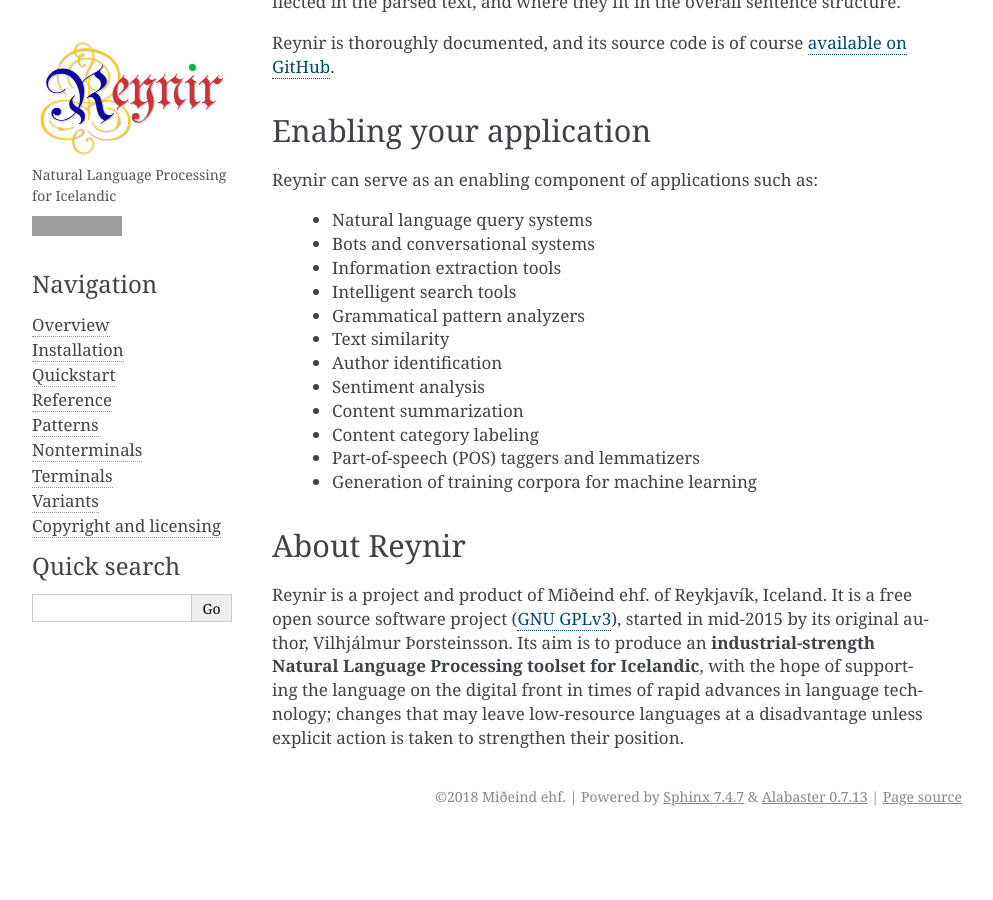
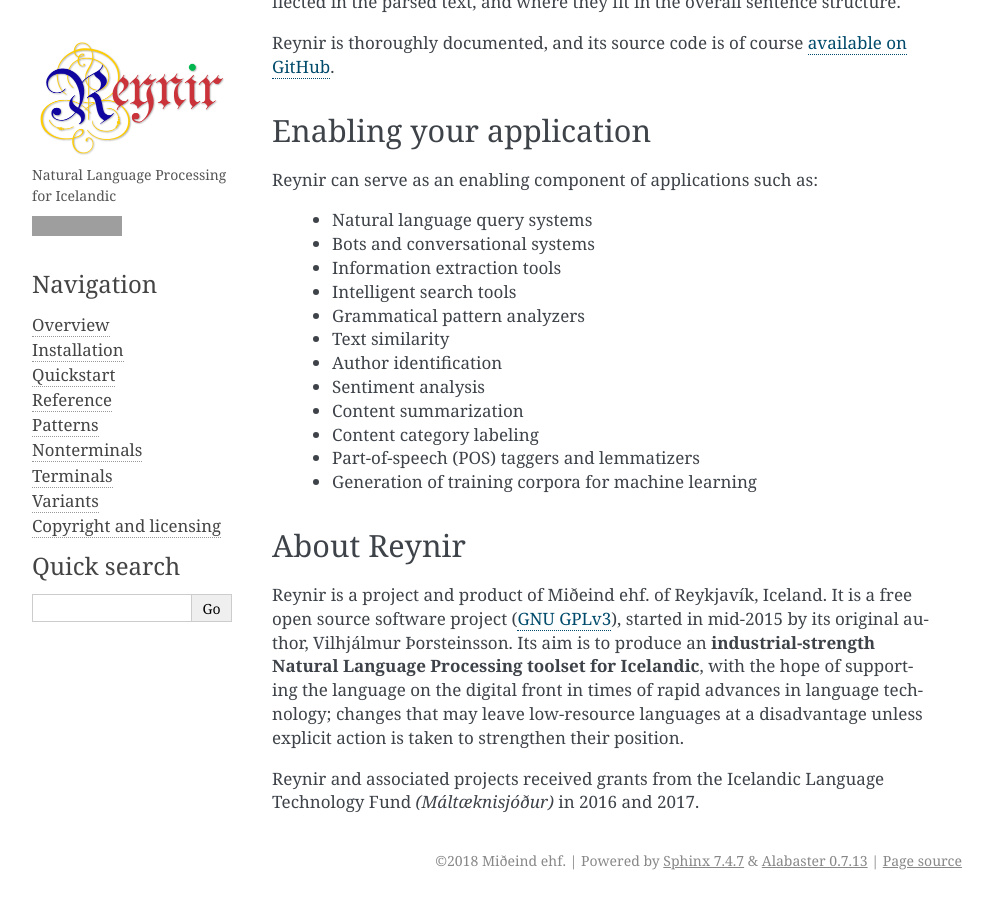
Before and after one commit to mideind/GreynirEngine, a Sphinx documentation site: the page built from doc/index.rst, in a window 1280 px wide and 900 px high, scrolled down 1273 px. Shown: the whole window, without its empty margins (148-1141 px from the left). Built offline with Sphinx 7.4.7, drawn with Linux system fonts in a browser that asks for light colours; before the commit the page ends 2109 px from its top, so only the background shows below that; grey boxes are pictures that could not be loaded.

Commit message:
Added text about grants to documentation

```diff
--- a/doc/index.rst
+++ b/doc/index.rst
@@ -76,6 +76,9 @@
 technology; changes that may leave low-resource languages at a disadvantage unless explicit action is
 taken to strengthen their position.
 
+Reynir and associated projects received grants from the Icelandic Language Technology Fund
+*(Máltæknisjóður)* in 2016 and 2017.
+
 
 .. toctree::
    :maxdepth: 1
```
